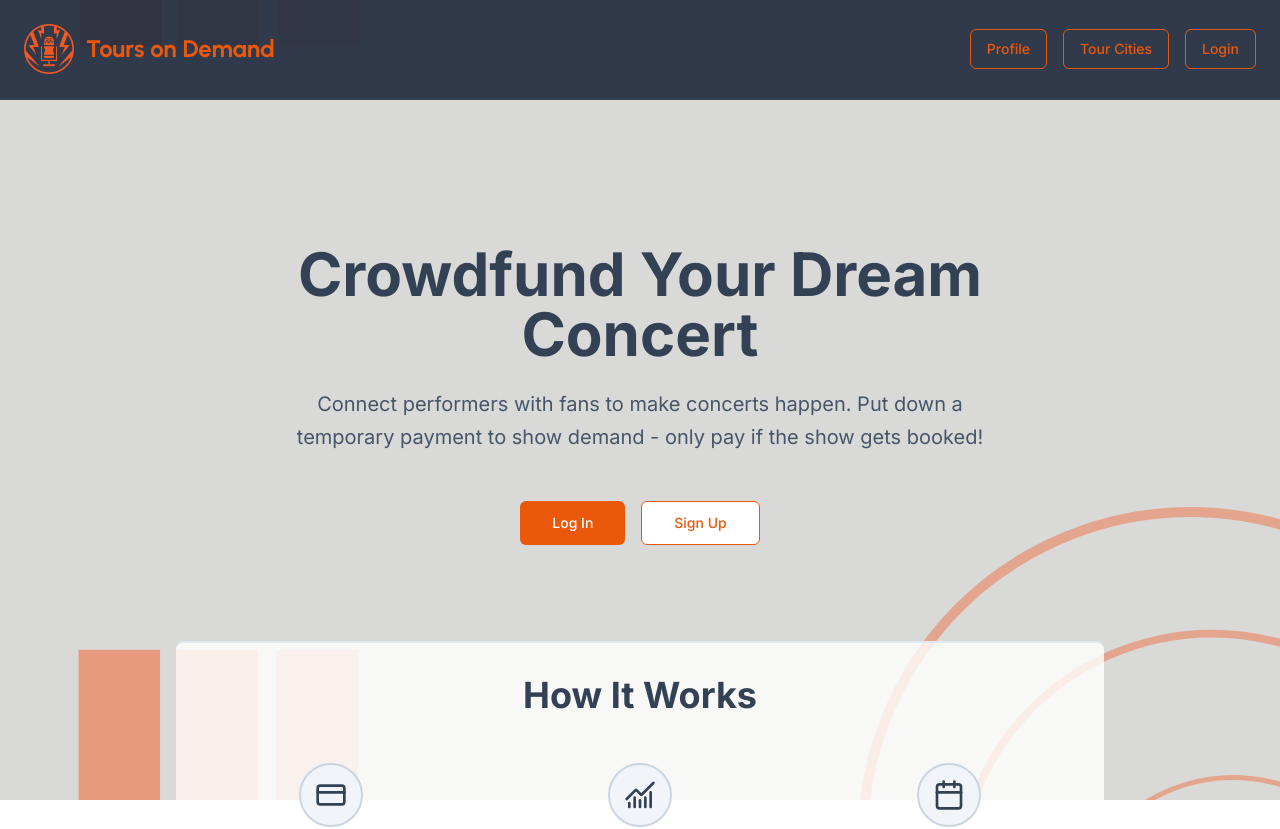
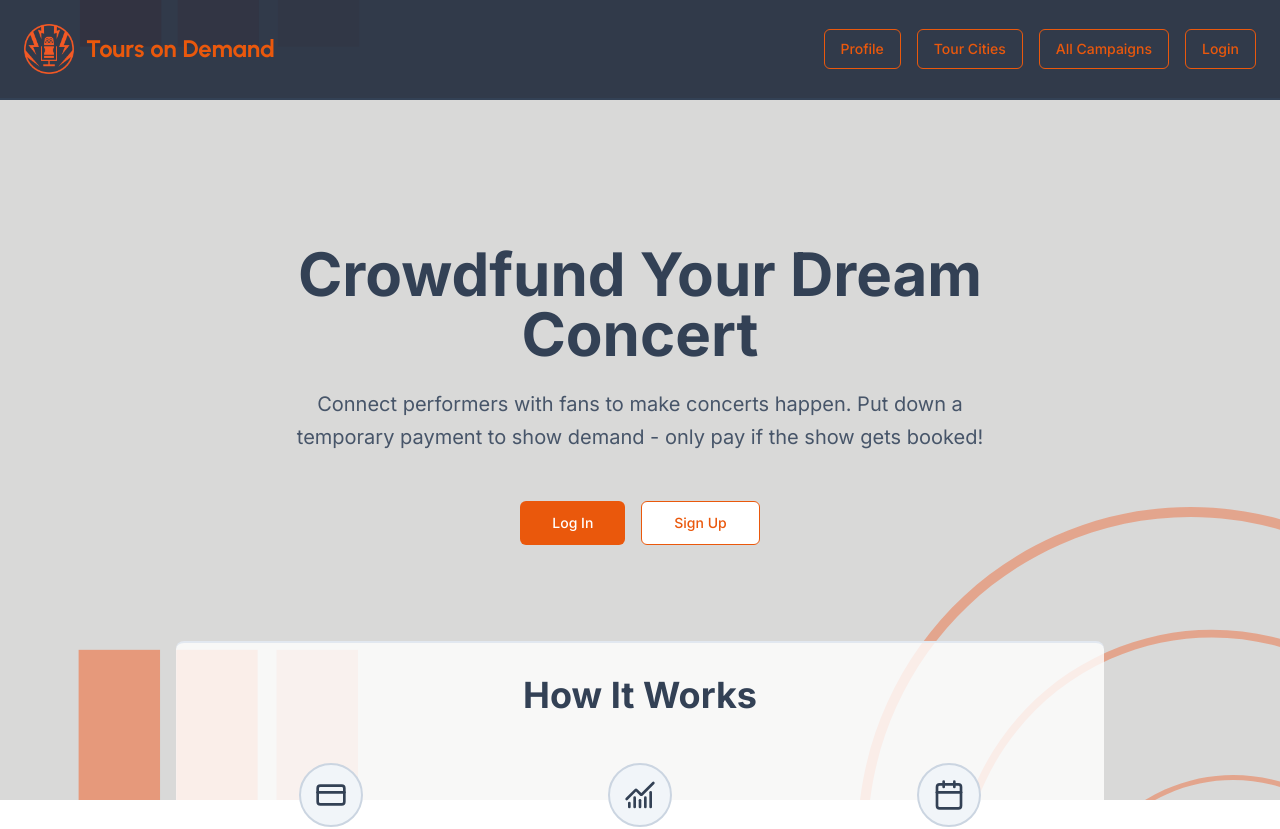
Before and after one commit to TomaraPetty/tours-on-demand, a Next.js app in the folder apps/tours-on-demand/: page / in a window 1280 px wide. Shown: the top 829 px of the page. Built offline with nearby package versions, Linux system fonts and the light colour scheme; no server answers.

Commit message:
add all campaigns to nav

```diff
--- a/apps/tours-on-demand/components/ui/nav-menu.tsx
+++ b/apps/tours-on-demand/components/ui/nav-menu.tsx
@@ -23,6 +23,11 @@ export function NavMenu() {
               Tour Cities
             </Button>
           </Link>
+          <Link href="/all-campaigns">
+            <Button variant="ghost" className="border border-orange-600 text-orange-600 hover:bg-orange-600 hover:text-white">
+              All Campaigns
+            </Button>
+          </Link>
           <Link href="/api/auth/login">
             <Button variant="ghost" className="border border-orange-600 text-orange-600 hover:bg-orange-600 hover:text-white">
               Login
```
